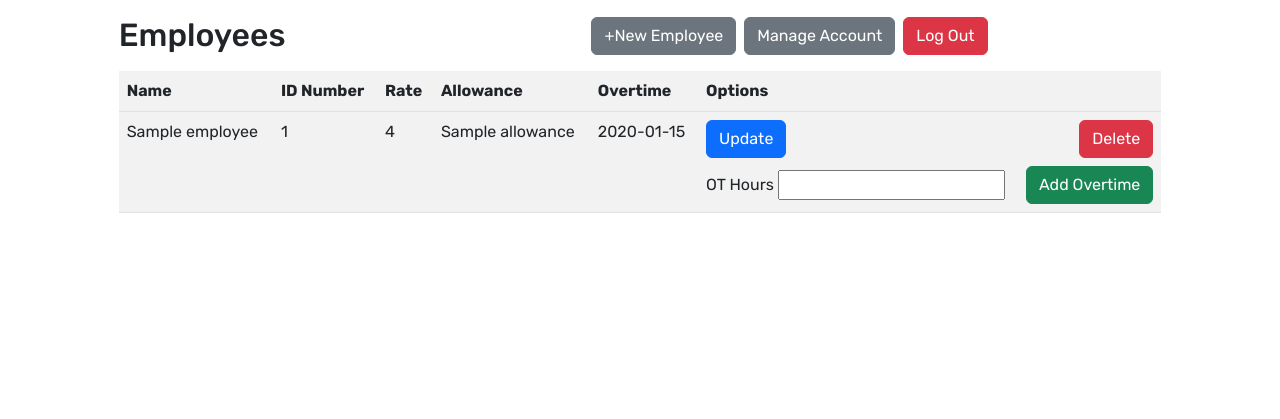
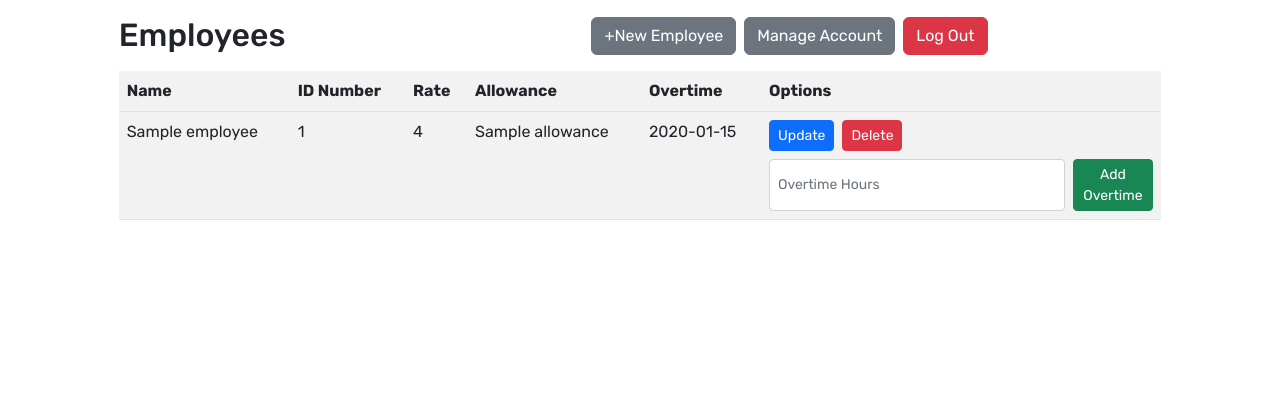
Before and after one commit to kingJMBwAura/FinalProject-AbesamisAngLuna, a Django app: template Lazapee/payroll_app/templates/payroll_app/homepage.html in a window 1280 px wide. Shown: the part 62-481 px from the top of the page. Run offline with Django 5.2, Linux system fonts and the light colour scheme; the template is opened without the code that fills it: most values are stand-ins (such as "Sample title", 1, 10 or a date in 2020); some libraries are stand-ins or nearby versions.

Commit message:
latest homepage.html

```diff
--- a/Lazapee/payroll_app/templates/payroll_app/homepage.html
+++ b/Lazapee/payroll_app/templates/payroll_app/homepage.html
@@ -36,19 +36,17 @@
                     <td> {{ e.allowance }} </td>
                     <td> {{ e.overtime_pay }} </td>
                     <td>
-                        <div class="d-flex flex-column">
-                            <div class="d-flex justify-content-between mb-2">
-                                <a href="" class="btn btn-primary">Update</a>
-                                <a href="" class="btn btn-danger">Delete</a>
+                        <div class="d-flex flex-column gap-2">
+                            <div class="d-flex gap-2">
+                                <a href="" class="btn btn-primary btn-sm">Update</a>
+                                <a href="" class="btn btn-danger btn-sm">Delete</a>
                             </div>
-                            <div class="d-flex justify-content-between align-items-center">
-                                <div>
-                                    <label for="quant-{{ e.id }}">OT Hours</label>
-                                    <input type="number" min="0" name="quant" id="quant-{{ e.id }}" required>
-                                </div>
+                            <div class="d-flex gap-2">
+                                <input type="number" min="0" name="quant" id="quant-{{ e.id }}"
+                                class="form-control form-control-sm" placeholder="Overtime Hours" required>
                                 <form action="" method="post" class="d-inline">
                                     {% csrf_token %}
-                                    <button type="submit" class="btn btn-success">Add Overtime</button>
+                                    <button type="submit" class="btn btn-success btn-sm">Add Overtime</button>
                                 </form>
                             </div>
                         </div>
```
